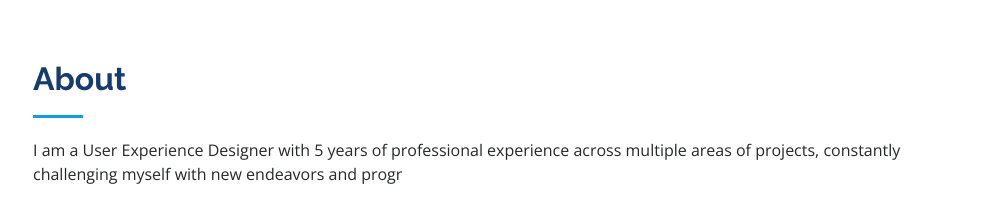
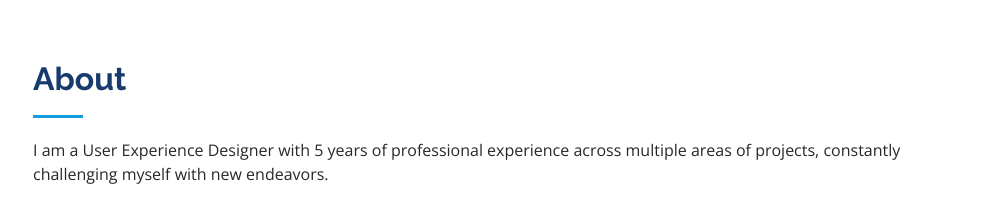
Before and after one commit to MarkSav1/marksavv, a plain HTML site: page index.html in a window 1280 px wide. Shown: the part 800-1014 px from the top of the page, without its empty margins (297-1280 px from the left). Drawn offline with nearby package versions, Linux system fonts and the light colour scheme; a script that the page names is missing.

Commit message:
Update index.html

```diff
--- a/index.html
+++ b/index.html
@@ -80,7 +80,7 @@
 
         <div class="section-title">
           <h2>About</h2>
-          <p>I am a User Experience Designer with 5 years of professional experience across multiple areas of projects, constantly challenging myself with new endeavors and progr</p>
+          <p>I am a User Experience Designer with 5 years of professional experience across multiple areas of projects, constantly challenging myself with new endeavors.</p>
         </div>
 
         <div class="row">
```
